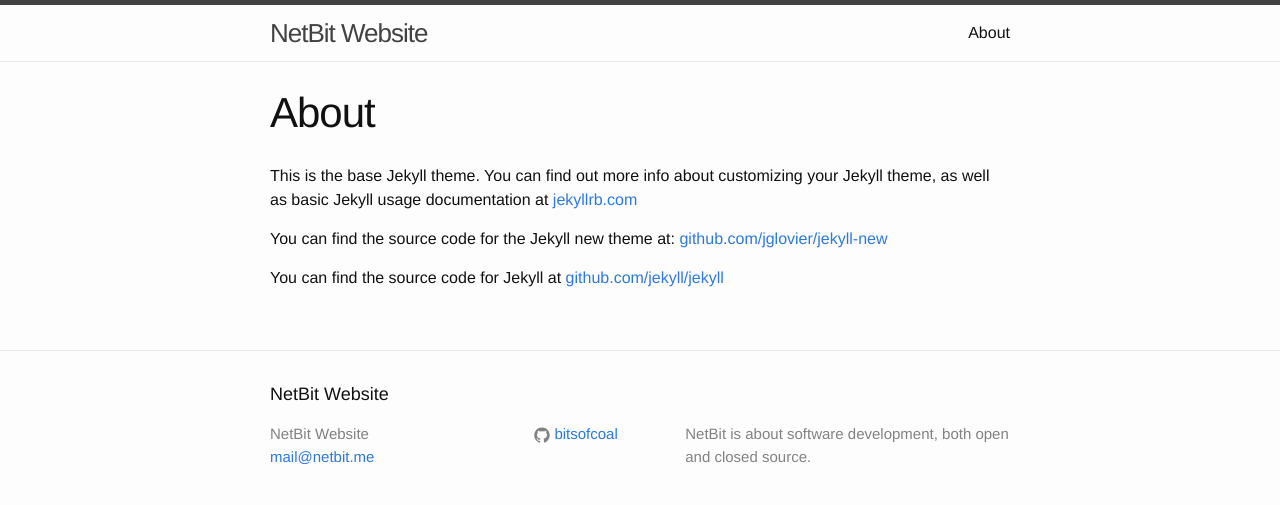
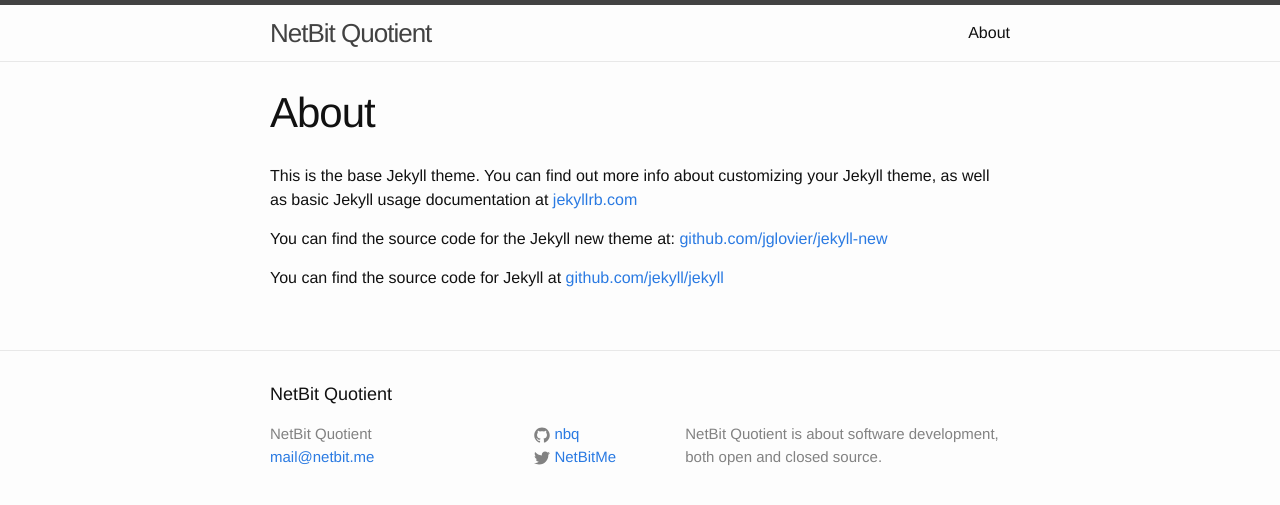
Before and after one commit to BitsOfCoal/bitsofcoal.github.io, a Jekyll site: the page built from about.md, in a window 1280 px wide. Shown: the top 505 px of the page. Built offline with Jekyll 4.4.1, drawn with Linux system fonts in a browser that asks for light colours.

Commit message:
changed username and twitter details, new repo

```diff
--- a/_config.yml
+++ b/_config.yml
@@ -1,12 +1,12 @@
 # Site settings
-title: NetBit Website
+title: NetBit Quotient
 email: mail@netbit.me
 description: > # this means to ignore newlines until "baseurl:"
-  NetBit is about software development, both open and closed source.
+  NetBit Quotient is about software development, both open and closed source.
 baseurl: "" # the subpath of your site, e.g. /blog/
 url: "http://netbit.me" # the base hostname & protocol for your site
-twitter_username:
-github_username:  bitsofcoal
+twitter_username: NetBitMe
+github_username:  nbq
 
 # Build settings
 markdown: kramdown
```
